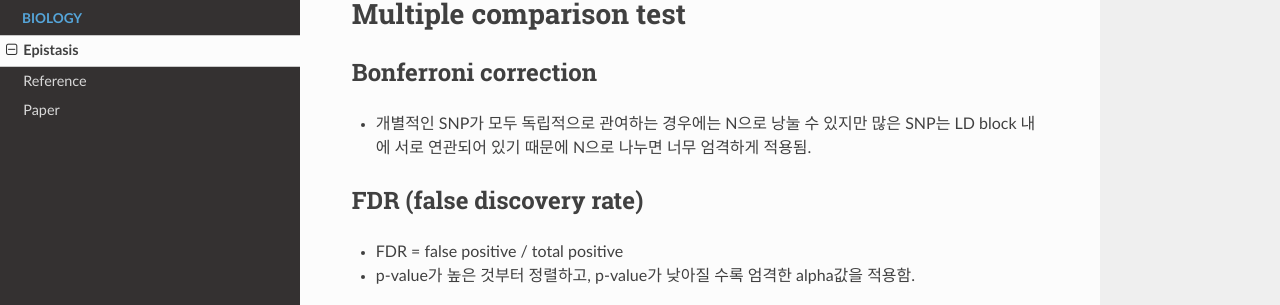
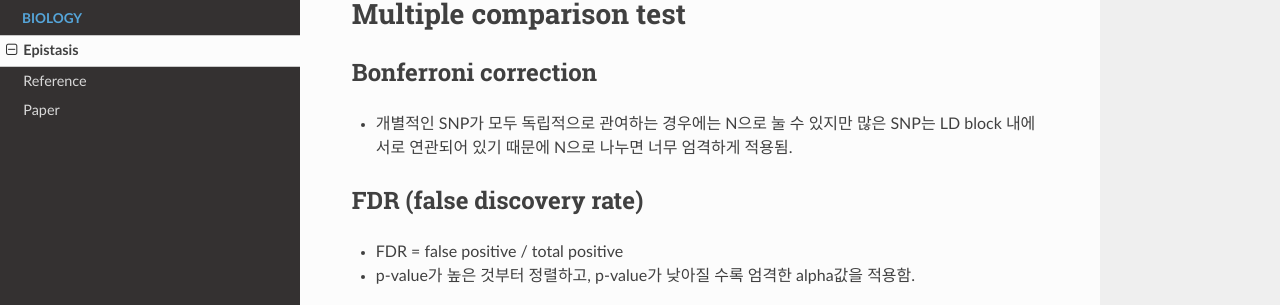
Before and after one commit to WonyoungCho/BI, an MkDocs documentation site: the page built from docs/epistasis.md, in a window 1280 px wide and 900 px high, scrolled down 486 px. Shown: the part 144-449 px from the top of the window. Built offline with MkDocs 1.6.1, drawn with Linux system fonts in a browser that asks for light colours; nearby versions of some CDN libraries; old or Windows-style settings are respelled for this version of MkDocs.

Commit message:
Update epistasis.md

```diff
--- a/docs/epistasis.md
+++ b/docs/epistasis.md
@@ -14,7 +14,7 @@ Some variant are in disequilibrium.
 
 # Multiple comparison test
 ## Bonferroni correction
-- 개별적인 SNP가 모두 독립적으로 관여하는 경우에는 N으로 낭눌 수 있지만 많은 SNP는 LD block 내에 서로 연관되어 있기 때문에 N으로 나누면 너무 엄격하게 적용됨.
+- 개별적인 SNP가 모두 독립적으로 관여하는 경우에는 N으로 눌 수 있지만 많은 SNP는 LD block 내에 서로 연관되어 있기 때문에 N으로 나누면 너무 엄격하게 적용됨.
 
 ## FDR (false discovery rate)
 - FDR = false positive / total positive
```
